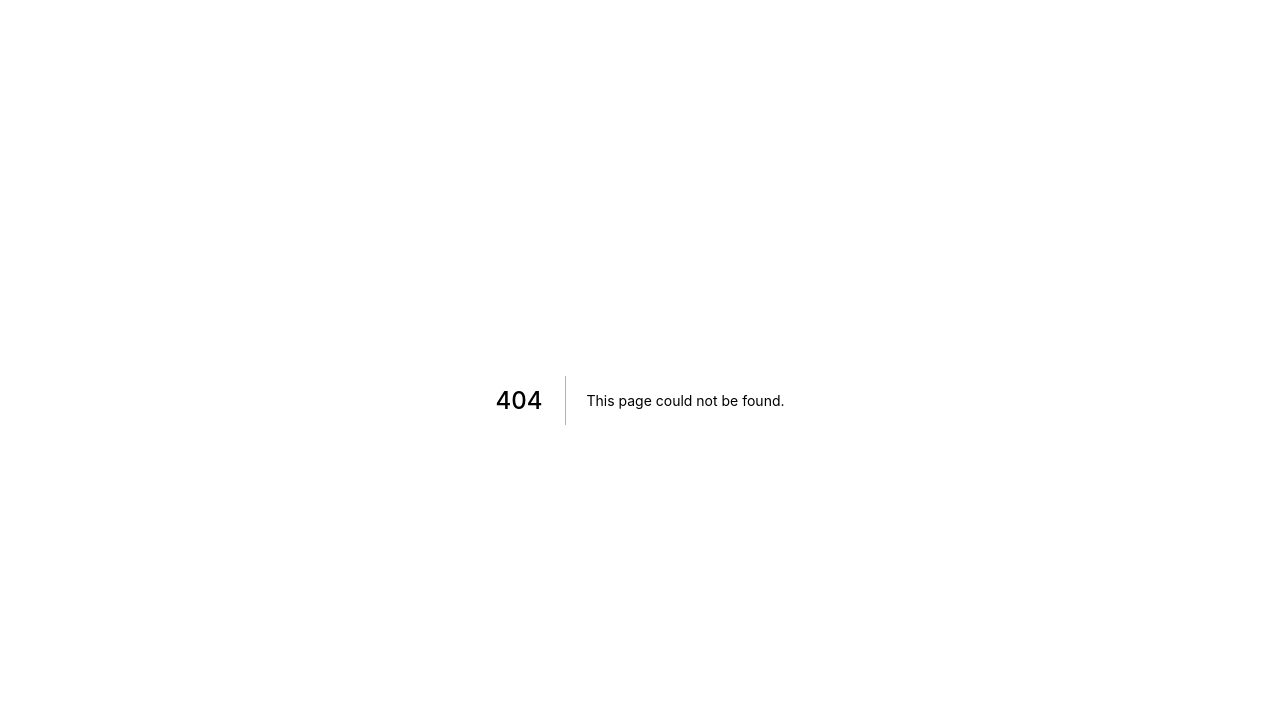
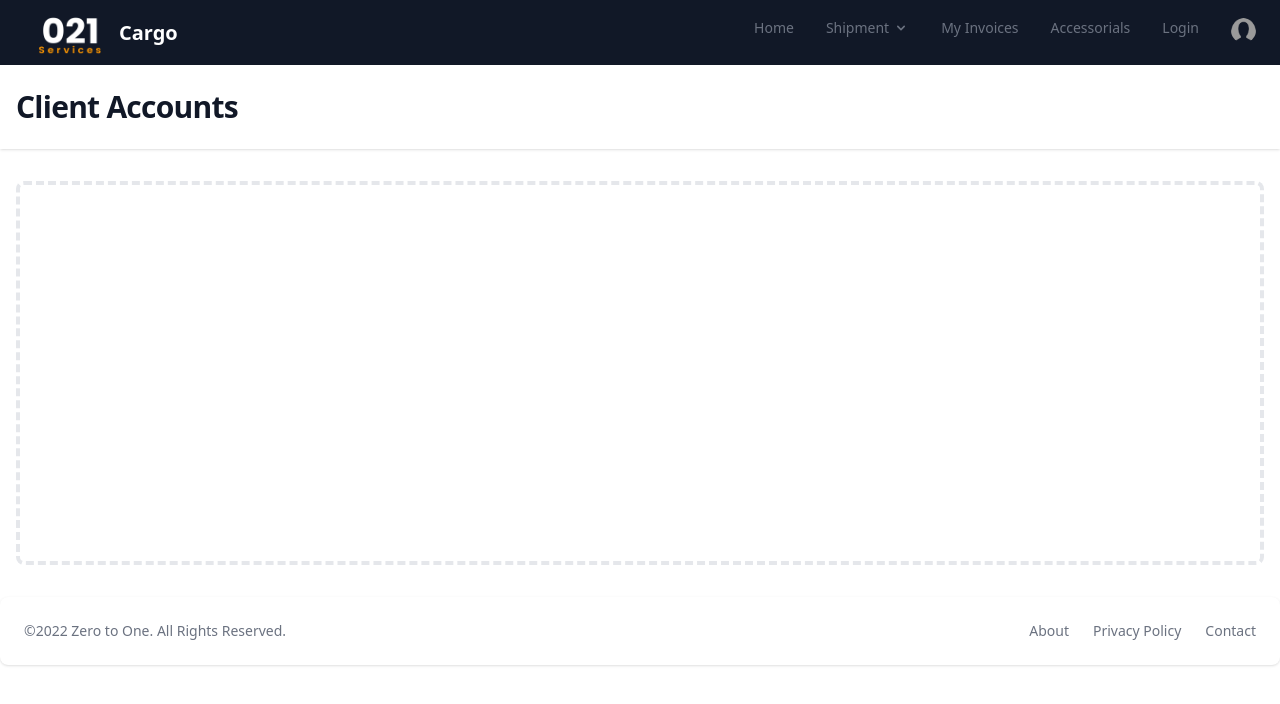
Before and after one commit to johngoto021/021trucking, a Next.js app: page /accounts in a window 1280 px wide. Before the commit this address had no page. Shown: the top 704 px of the page. Built offline with nearby package versions, Linux system fonts and the light colour scheme; no server answers.

Commit message:
Create accounts.js

```diff
--- /dev/null
+++ b/pages/accounts.js
@@ -0,0 +1,138 @@
+//import { Navbar } from "flowbite-react";
+//import Head from 'next/head'
+//import Image from 'next/image'
+//import Link from 'next/link'
+//import styles from '../styles/Home.module.css'
+import Layout from '../components/layout'
+//import { useUser } from '@auth0/nextjs-auth0'
+//import axios from "axios";
+//import cuid from 'cuid';
+//import { useSession, signIn, signOut } from 'next-auth';
+
+
+
+
+export default function Home() {
+
+  //const [session] = useSession();
+
+
+  //const mycuid = cuid();
+  //console.log( cuid() );
+  //console.log(mycuid);
+
+/*
+var axios = require("axios").default;
+
+var options = {
+  method: 'GET',
+  url: 'https://dev-b8c2qsq6.us.auth0.com/api/v2/users',
+  params: {q: 'name:"John Wong"', search_engine: 'v3'},
+  headers: {authorization: '2363bef524807193387b8b53266ba90c2831f5024999bc2a92685a217cb7cecd'}
+};
+
+axios.request(options).then(function (response) {
+  console.log(response.data);
+}).catch(function (error) {
+  console.error(error);
+});
+*/
+
+
+//  const {user, error, isloading} = useUser();
+
+
+//  console.log(user);
+
+  /*
+  const MainContent = 'is logged in'
+  const SomeOtherComponent  = 'test'
+  */
+  /*
+  if(isloading) {
+    return (
+      <div className="alert alert-warning" role="alert">...Loading</div>
+    )
+  }
+
+
+  if(user) {
+    return (
+      <>
+      <h1>Welcome Back!</h1>
+
+      <p>You're login as {user.name} with the following email {user.email}</p>
+
+      <Link href="/api/auth/logout">
+          <a className='btn btn-primary' role="button">logout</a>
+        </Link>
+      </>
+    )
+  }
+  */
+
+  return (
+
+<>
+
+<header className="bg-white shadow">
+    <div className="mx-auto max-w-8xl py-6 px-4 sm:px-6 lg:px-4">
+      <h1 className="text-3xl font-bold tracking-tight text-gray-900">Client Accounts</h1>
+    </div>
+  </header>
+  <main>
+    <div className="mx-auto max-w-8xl py-2 sm:px-6 lg:px-4">
+
+      <div className="px-4 py-6 sm:px-0">
+        <div className="h-96 rounded-lg border-4 border-dashed border-gray-200">
+
+
+
+
+
+        </div>
+      </div>
+    </div>
+  </main>
+
+
+</>
+
+
+)}
+
+Home.getLayout = function getLayout(page) {
+  return (
+    <Layout>
+      {page}
+    </Layout>
+  )
+}
+
+/*
+
+  {session ? (
+          <button onClick={signOut}>Log out.</button>
+        ) : (
+          <button onClick={signIn}>Log in.</button>
+        )}
+
+<script src="https://unpkg.com/flowbite@1.5.3/dist/flowbite.js"></script>
+<link rel="stylesheet" href="https://unpkg.com/flowbite@1.5.3/dist/flowbite.min.css" />
+
+
+if(user) (
+
+      return {
+      <h1>Welcome Back!</h1>
+
+      <p>You're login as {user.name} with the following email {user.email}</p>
+
+      <Link href="/api/auth/logout">
+          <a className='btn btn-primary' role="button">logout</a>
+        </Link>
+      }
+    )
+
+
+*/
```
